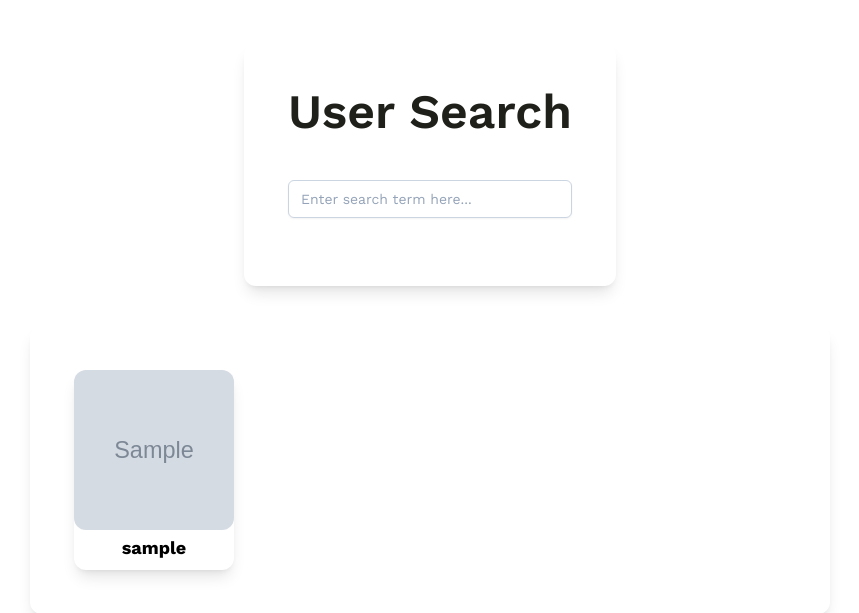
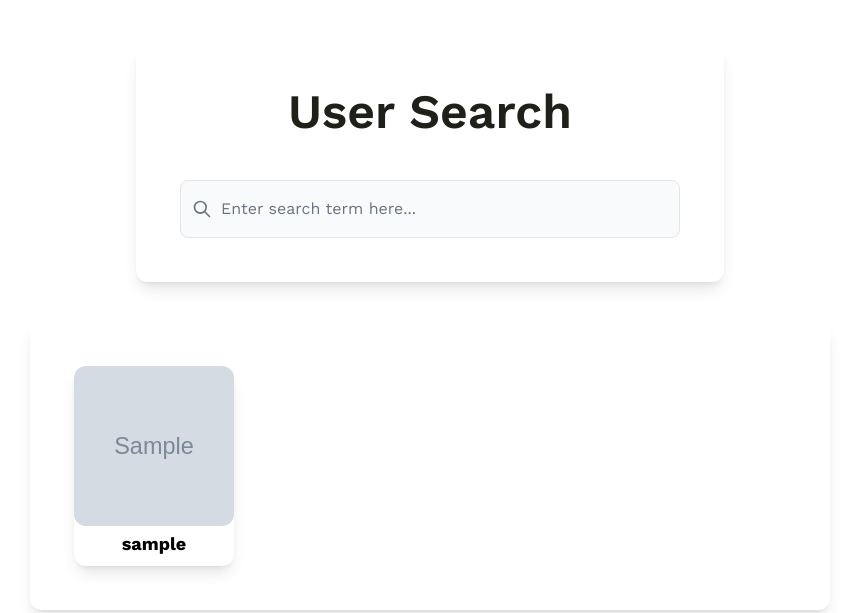
Before and after one commit to Euan-Lang/book_share, a Django app: page /bookShare/search/ in a window 1280 px wide. Shown: the part 120-733 px from the top of the page, without its empty margins (210-1069 px from the left). Run offline with Django 3.2, Linux system fonts and the light colour scheme; tables that the repository leaves empty hold one stand-in row (values such as "Sample post"); grey boxes marked "Sample" are stand-in pictures; style sheets or scripts are compiled from the project's sources.

Commit message:
browsePage_pieter: refactor search component in user search page

```diff
--- a/static/js/ajax-search.js
+++ b/static/js/ajax-search.js
@@ -10,37 +10,44 @@ function regenerate_items(instances) {
     $("#results-container").append(`
         <div class="transition-colors transition-transform hover:bg-[rgb(51,121,252)] hover:translate-y-1 hover:text-white bg-white shadow-lg rounded-xl h-[150px] w-[120px] lg:h-[200px] lg:w-[160px]">
             <a href="/bookShare/${username}/profile/">
-                <img class="bg-white rounded-xl w-full h-4/5" src='${image_url != "none" ? image_url : "/static/images/default_pfp.jpg"}'>
+                <img class="bg-white rounded-xl w-full h-4/5" src='${
+                  image_url != "none"
+                    ? image_url
+                    : "/static/images/default_pfp.jpg"
+                }'>
                 <div class="text-center align-middle sm:text-lg mt-1"> <b>${username}</b> </div>
             </a>
-        </div>`)
-    })
+        </div>`);
+  });
 }
 
-$(document).ready(function() {
-    $('#user-search-input').on("input", function(e) {
+$(document).ready(function () {
+  $("#user-search-input").on("input", function (e) {
     e.preventDefault();
     var username = $(this).val();
-        $.ajax( {
-            type: 'POST',
-            url: '/bookShare/search/',
-            data: {"username":username, "csrfmiddlewaretoken":csrftoken},
+    $.ajax({
+      type: "POST",
+      url: "/bookShare/search/",
+      data: { username: username, csrfmiddlewaretoken: csrftoken },
       success: function (response) {
         var instances = response["instances"];
-                regenerate_items(instances)
-            }
-        })
+        regenerate_items(instances);
+      },
+    });
+  });
+
+  $("#user_search_form").on("submit", function (e) {
+    e.preventDefault();
   });
 
   // Get all at start
-    $.ajax( {
-        type: 'POST',
-        url: '/bookShare/search/',
-        data: {"username":"", "csrfmiddlewaretoken":csrftoken},
+  $.ajax({
+    type: "POST",
+    url: "/bookShare/search/",
+    data: { username: "", csrfmiddlewaretoken: csrftoken },
     success: function (response) {
       var instances = response["instances"];
-            regenerate_items(instances)
-        }
-    })
-
+      regenerate_items(instances);
+    },
   });
+});
--- a/templates/bookShare/browse.html
+++ b/templates/bookShare/browse.html
@@ -9,7 +9,7 @@
 {% block content %}
     <div id="search_box_wrapper"
          class="flex w-full justify-center py-5 md:py-20">
-        {% include 'bookShare/components/search_bar.html' with label="Search" form_id="book_search_form" input_id="general_query_field" %}
+        {% include 'bookShare/components/search_bar.html' with show_button="True" label="Search" form_id="book_search_form" input_id="general_query_field" placeholder="Title, ISBN, Author, etc..." %}
 
     </div>
     <div class="flex gap-10 flex-col md:flex-row">
--- a/templates/bookShare/components/search_bar.html
+++ b/templates/bookShare/components/search_bar.html
@@ -21,11 +21,13 @@
              id="{{ input_id }}"
              name="general_query"
              class="block w-full p-4 pl-10 text-md text-gray-900 border border-gray rounded-lg bg-gray-50 focus:ring-blue-400 focus:border-blue-400 "
-             placeholder="Title, ISBN, Author, etc...">
-      <button type="submit"
-              class="text-white absolute right-2.5 bottom-2.5 bg-blue hover:bg-blue-900 focus:ring-4 focus:outline-none focus:ring-blue font-medium rounded-lg text-md px-4 py-2 ">
-        {{ label }}
-      </button>
+             placeholder="{{ placeholder }}">
+      {% if show_button %}
+        <button type="submit"
+                class="text-white absolute right-2.5 bottom-2.5 bg-blue hover:bg-blue-900 focus:ring-4 focus:outline-none focus:ring-blue font-medium rounded-lg text-md px-4 py-2 ">
+          {{ label }}
+        </button>
+      {% endif %}
     </div>
   </form>
 </div>
--- a/templates/bookShare/user_search.html
+++ b/templates/bookShare/user_search.html
@@ -1,31 +1,25 @@
 {% extends 'bookShare/base.html' %}
+
 {% load staticfiles %}
 
-{% block title %}
-    User Search
-{% endblock %}
-
+{% block title %}User Search{% endblock %}
 {% block javascript %}
     <script src = {% static 'js/ajax-search.js' %}></script>
 {% endblock %}
-
 {% block content %}
     <br/>
-
     <div class="flex justify-center items-center w-full">
         <div class="max-w-[800px] lg:w-auto shadow-lg rounded-xl p-11 my-5">
             <h1 class="text-5xl font-semibold text-black mb-11 text-center">User Search</h1>
-        <input class="input" type="text" id="user-search-input" name="search" placeholder="Enter search term here..."><br>
-
+            {% include 'bookShare/components/search_bar.html' with label="Search" form_id="user_search_form" input_id="user-search-input" placeholder="Enter search term here..." %}
             {% include "bookShare/components/card_end.html" %}
 
             <div class="flex justify-center items-center w-full">
                 <div class="max-w-[800px] lg:w-auto shadow-lg rounded-xl p-2 sm:p-5 lg:p-11 my-5">
-        <div id = "results-container" class="grid grid-cols-2 sm:grid-cols-3 lg:grid-cols-4 gap-[25px] lg:gap-[50px]">
+                    <div id="results-container"
+                         class="grid grid-cols-2 sm:grid-cols-3 lg:grid-cols-4 gap-[25px] lg:gap-[50px]">
                         No results found.
                     </div>
                     {% include "bookShare/components/card_end.html" %}
 
-
-
                 {% endblock %}
```
Lines whose indentation alone changed are shown as unchanged.
